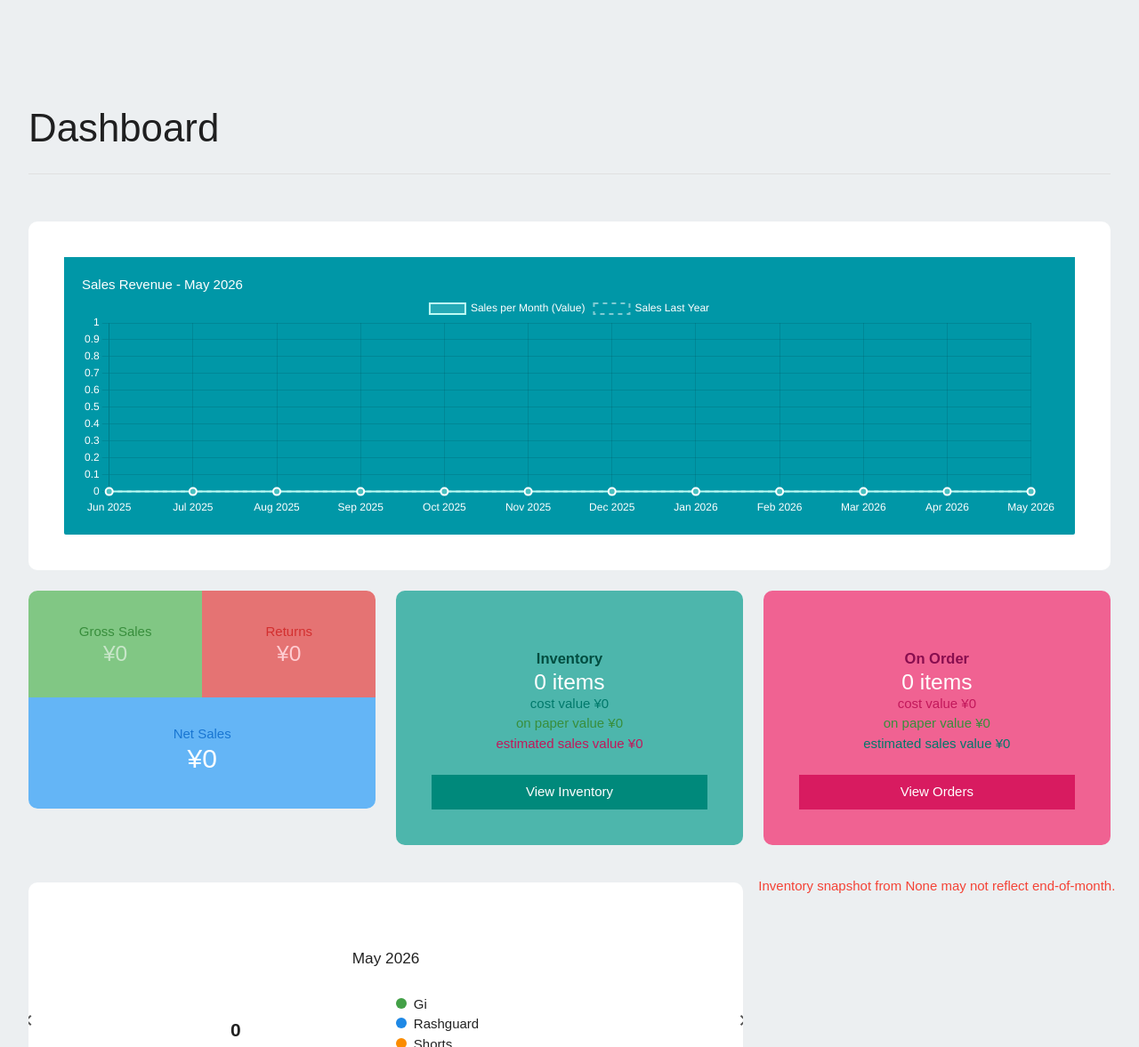
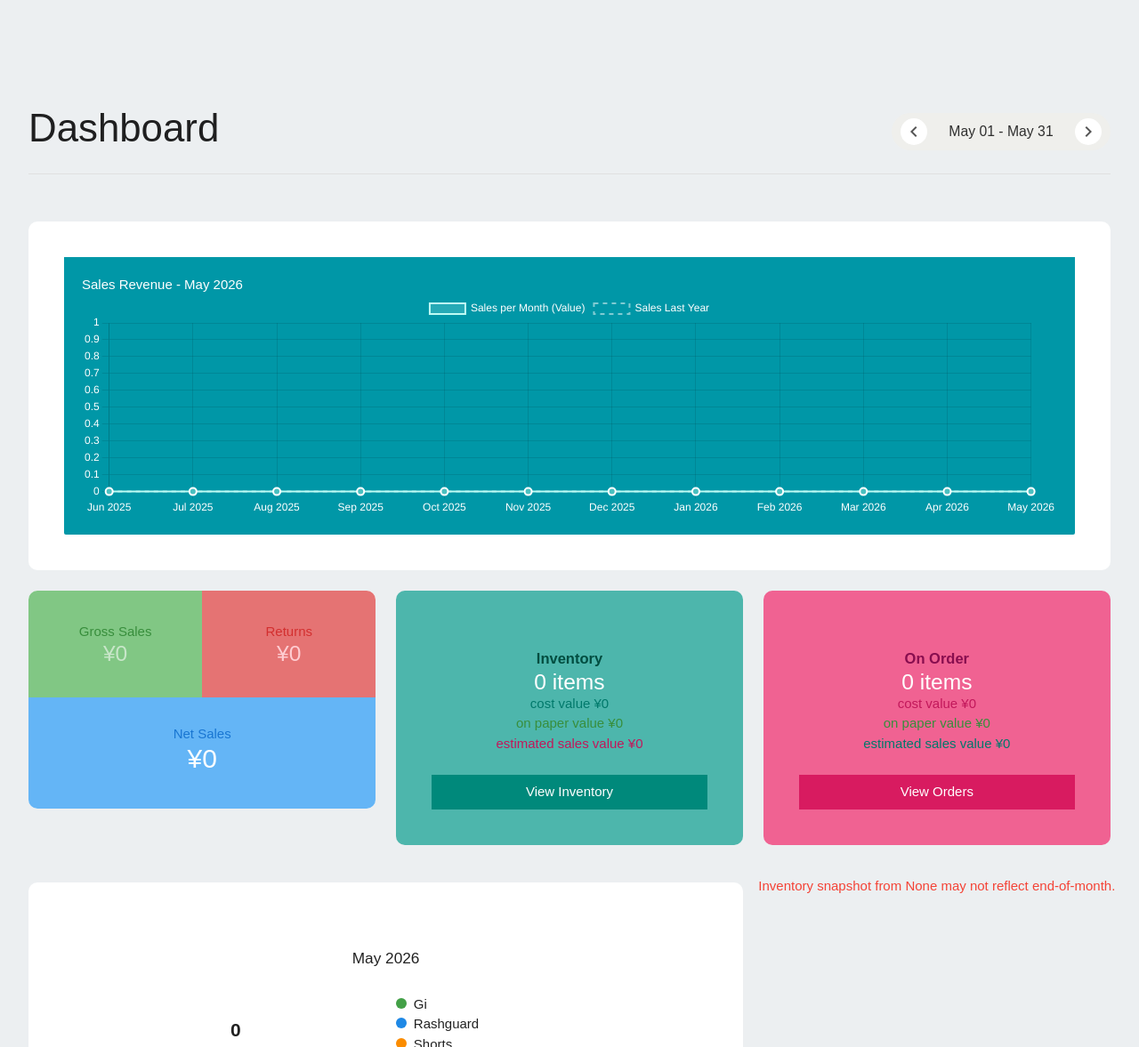
Before and after one commit to westdaddy/progressplanner, a Django app: page / in a window 1280 px wide. Shown: the part 102-1279 px from the top of the page at 89% size. Run offline with Django 4.2, Linux system fonts and the light colour scheme; data that the repository does not hold is empty; parts of the project's set-up code (start-up, migrations or seed data) failed here and were passed over; some web fonts are replaced.

Commit message:
Add homepage month chooser in products header

```diff
--- a/inventory/static/styles.css
+++ b/inventory/static/styles.css
@@ -2144,6 +2144,32 @@ label.hide {
   min-width: 0;
 }
 
+.month-chooser {
+  display: inline-flex;
+  align-items: center;
+  gap: 8px;
+  padding: 6px 10px;
+  border-radius: 999px;
+  background: #efefec;
+}
+
+.month-chooser__arrow {
+  display: inline-flex;
+  align-items: center;
+  justify-content: center;
+  width: 30px;
+  height: 30px;
+  border-radius: 50%;
+  background: #fff;
+}
+
+.month-chooser__label {
+  min-width: 150px;
+  text-align: center;
+  font-size: 1.05rem;
+  color: #2f2f2f;
+}
+
 .add-product-modal {
   max-width: 860px;
 }
--- a/inventory/templates/inventory/home.html
+++ b/inventory/templates/inventory/home.html
@@ -7,6 +7,15 @@
 
 <div class="products-page-header">
   <h3 class="page-title">Dashboard</h3>
+  <div class="month-chooser" aria-label="Selected month">
+    <a href="#" id="prevMonth" class="month-arrow month-chooser__arrow" aria-label="Previous month">
+      <i class="material-icons">chevron_left</i>
+    </a>
+    <span id="monthChooserLabel" class="month-chooser__label">{{ current_month_name }}</span>
+    <a href="#" id="nextMonth" class="month-arrow month-chooser__arrow" aria-label="Next month">
+      <i class="material-icons">chevron_right</i>
+    </a>
+  </div>
 </div>
 
 <div class="filter-divider"></div>
@@ -100,13 +109,6 @@
     <!-- CATEGORY BREAKDOWN SECTION -->
     <div class="col s12 m8">
       <div id="sales-info-card" class="card z-depth-2" style="overflow: hidden; position: relative;">
-        <a href="#" id="prevMonth" class="month-arrow" style="position:absolute; left:0; top:50%; transform:translate(-50%,-50%);">
-          <i class="material-icons">chevron_left</i>
-        </a>
-        <a href="#" id="nextMonth" class="month-arrow" style="position:absolute; right:0; top:50%; transform:translate(50%,-50%);">
-          <i class="material-icons">chevron_right</i>
-        </a>
-
         <div class="card-content white">
           <h6 id="salesMonthLabel" class="center-align">{{ current_month_name }}</h6>
           <div class="row" style="margin: 0;">
@@ -265,6 +267,7 @@ document.addEventListener("DOMContentLoaded", function () {
 
   function updateSalesSection(data) {
     document.getElementById('salesMonthLabel').textContent = data.month_label;
+    document.getElementById('monthChooserLabel').textContent = formatMonthRange(data.current_month_slug);
     document.getElementById('totalItemsSold').textContent = data.total_items_sold;
     document.getElementById('totalSales').textContent = '¥' + Math.round(data.total_sales).toLocaleString();
     document.getElementById('totalReturns').textContent = '¥' + Math.round(data.total_returns).toLocaleString();
@@ -303,6 +306,20 @@ document.addEventListener("DOMContentLoaded", function () {
       .then(d => { currentMonth = d.current_month_slug; updateSalesSection(d); updateInventorySection(d); });
   }
 
+  function formatMonthRange(monthSlug) {
+    const parts = monthSlug.split('-');
+    if (parts.length !== 2) return monthSlug;
+    const year = Number(parts[0]);
+    const month = Number(parts[1]);
+    if (!year || !month) return monthSlug;
+    const startDate = new Date(year, month - 1, 1);
+    const endDate = new Date(year, month, 0);
+    const opts = { month: 'short', day: '2-digit' };
+    const startLabel = startDate.toLocaleDateString('en-US', opts);
+    const endLabel = endDate.toLocaleDateString('en-US', opts);
+    return `${startLabel} - ${endLabel}`;
+  }
+
   function adjustMonth(off) {
     const parts = currentMonth.split('-');
     let y = parseInt(parts[0]);
@@ -314,6 +331,7 @@ document.addEventListener("DOMContentLoaded", function () {
 
   document.getElementById('prevMonth').addEventListener('click', function(e){ e.preventDefault(); adjustMonth(-1); });
   document.getElementById('nextMonth').addEventListener('click', function(e){ e.preventDefault(); adjustMonth(1); });
+  document.getElementById('monthChooserLabel').textContent = formatMonthRange(currentMonth);
 </script>
 
 
```
